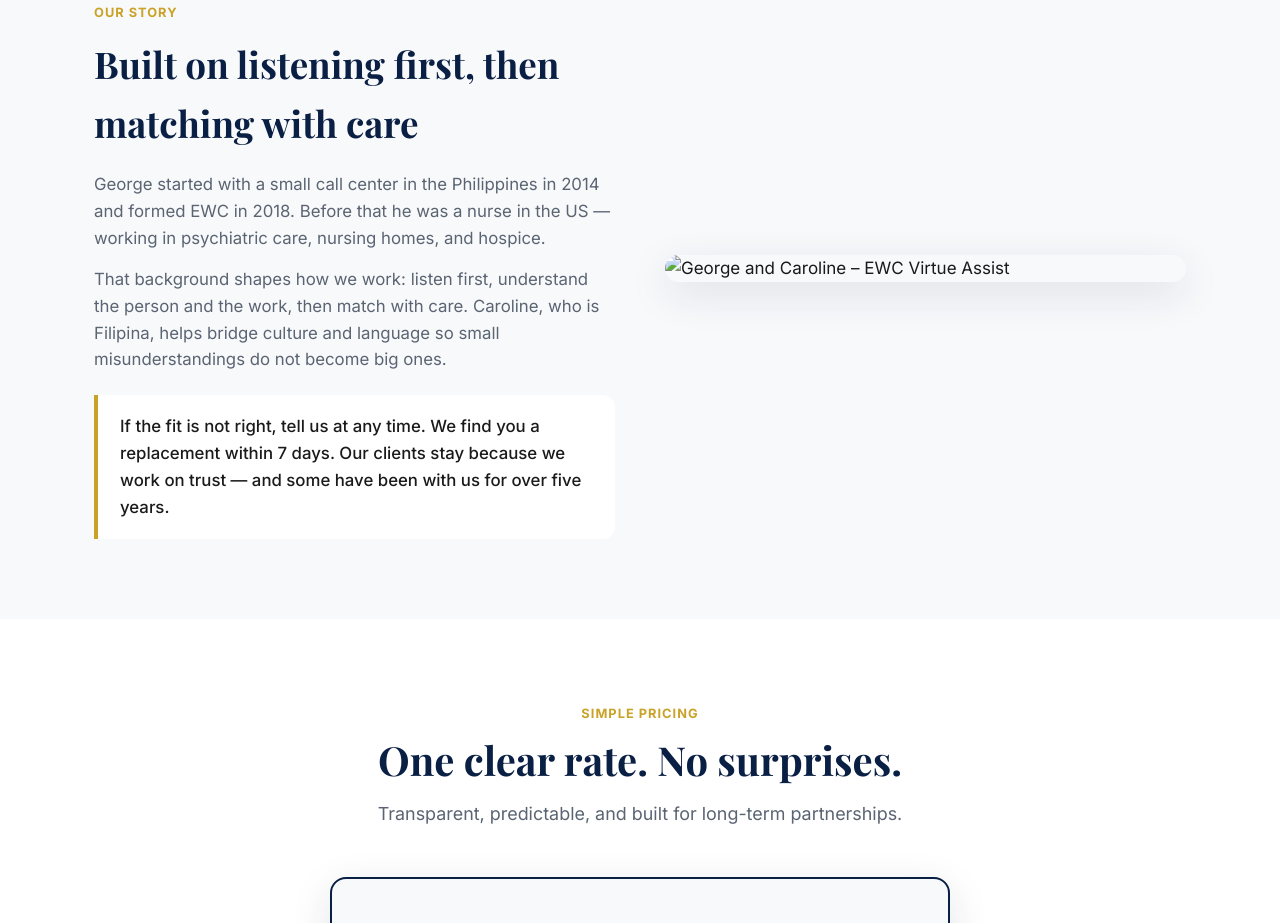
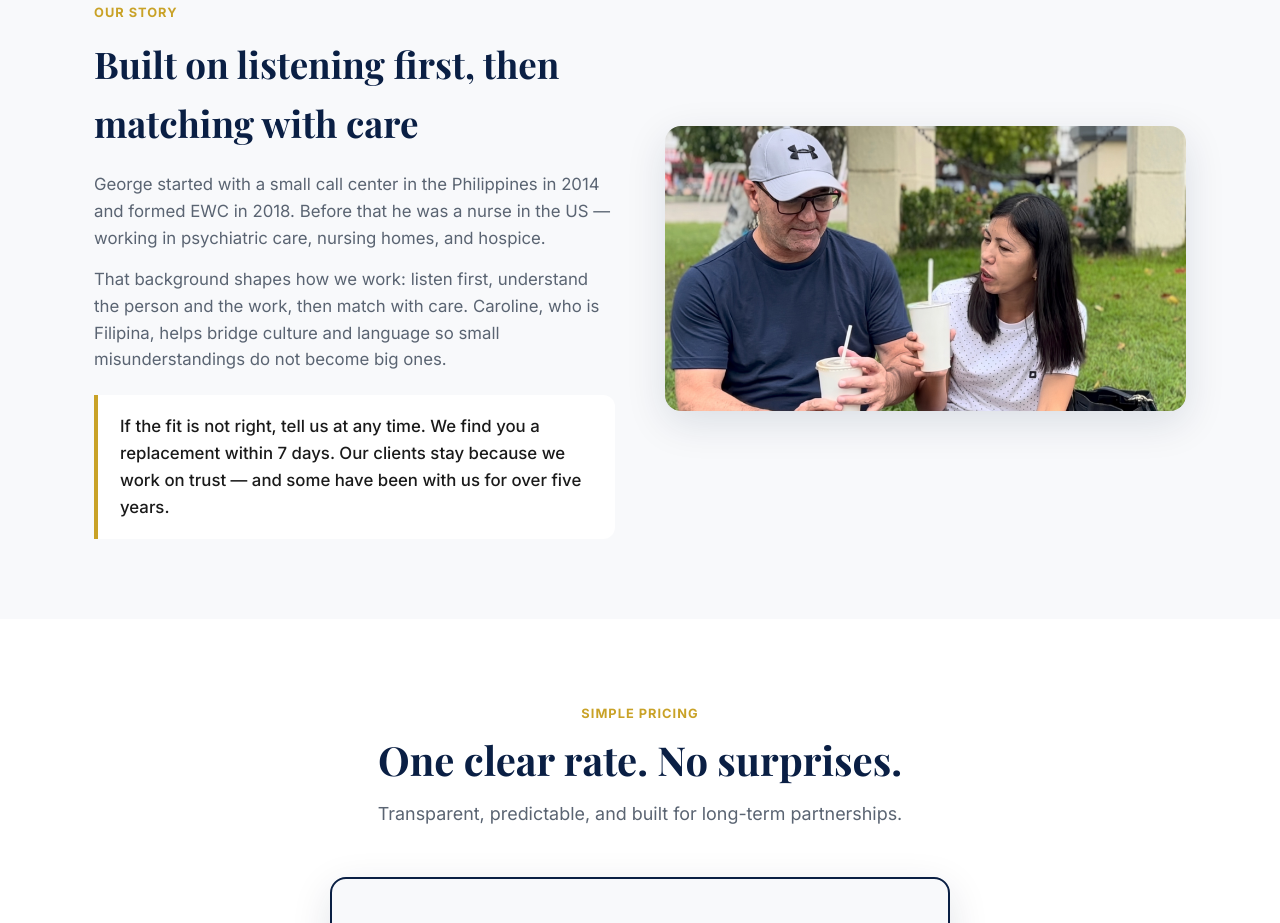
Before and after one commit to ewcvirtueassist/ewc-virtue-assist, a plain HTML site: page index.html in a window 1280 px wide. Shown: the part 3575-4498 px from the top of the page. Drawn offline with nearby package versions, Linux system fonts and the light colour scheme.

Commit message:
Fix image filename

```diff
--- a/index.html
+++ b/index.html
@@ -517,7 +517,7 @@
         </div>
       </div>
       <div class="story-photo">
-        <img src="george-caroline.jpgJPG" alt="George and Caroline – EWC Virtue Assist">
+        <img src="george-caroline.jpg" alt="George and Caroline – EWC Virtue Assist">
       </div>
     </div>
   </section>
```
